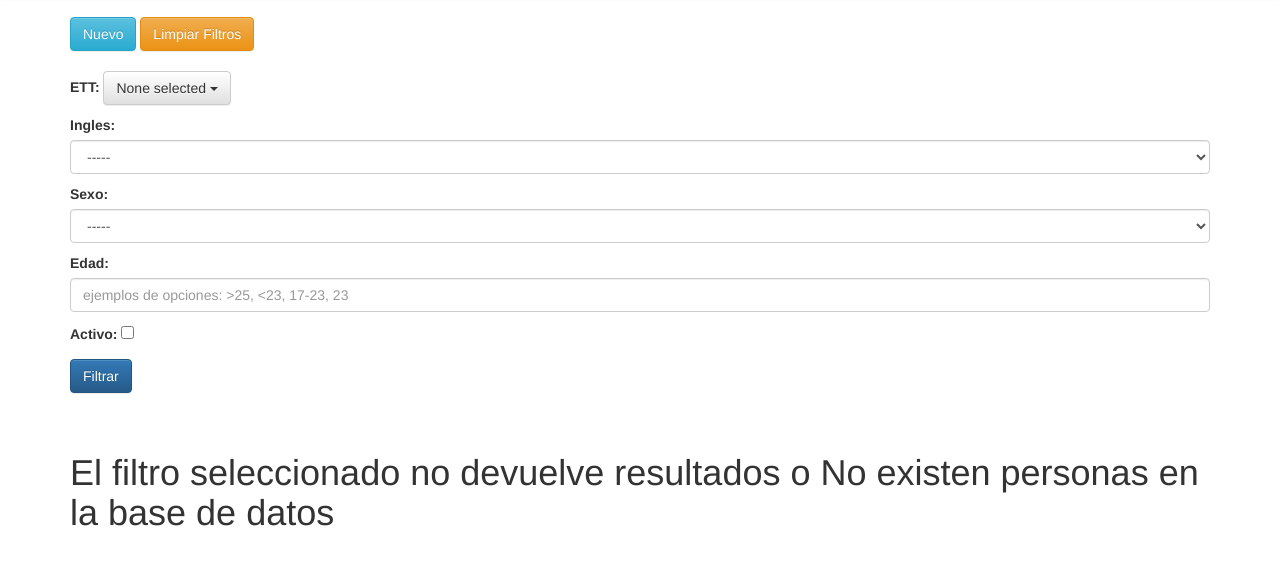
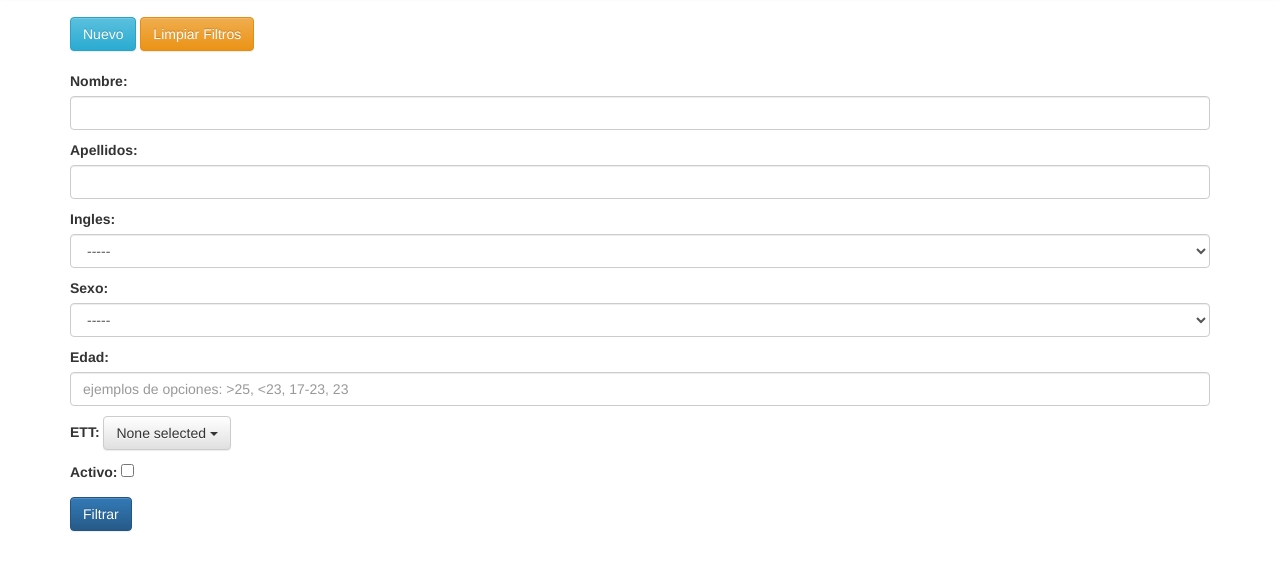
Before and after one commit to biocar2001/python-django-temporales-website, a Django app: page /personas/ in a window 1280 px wide. Shown: the part 55-626 px from the top of the page. Run offline with Django 3.2, Linux system fonts and the light colour scheme; the visitor is signed in with stand-in values (Sample User, id 1); data that the repository does not hold is empty; some libraries are stand-ins or nearby versions.

Commit message:
A lot changes

```diff
--- a/temporales/personas/forms.py
+++ b/temporales/personas/forms.py
@@ -24,11 +24,14 @@
         ('2', 'Mujer'),
     )
     #FILTROS
-    empresa = forms.ModelMultipleChoiceField(label="ETT",queryset=Empresa.objects.all().order_by('nombre'),widget=forms.SelectMultiple(attrs={'class':'form-control'}),required=False)
+    nombre= forms.CharField(widget=forms.widgets.TextInput(attrs={'class':'form-control'}), required=False)
+    apellidos= forms.CharField(widget=forms.widgets.TextInput(attrs={'class':'form-control'}), required=False)
     ingles= forms.CharField(widget=forms.Select(choices=MY_CHOICES, attrs={'class':'form-control'}), required= False)
     sexo= forms.CharField(widget=forms.Select(choices=SEXO_CHOICES, attrs={'class':'form-control'}), required= False)
     edad= forms.CharField(widget=forms.widgets.TextInput(attrs={'class':'form-control','placeholder':'ejemplos de opciones: >25, <23, 17-23, 23'}), required=False)
+    empresa = forms.ModelMultipleChoiceField(label="ETT",queryset=Empresa.objects.all().order_by('nombre'),widget=forms.SelectMultiple(attrs={'class':'form-control'}),required=False)
     activo= forms.BooleanField(required=False,initial=False, label='Activo')
+
 
 class PersonasForm(ModelForm):
 
@@ -46,6 +49,7 @@
     #Campos
     nombre= forms.CharField(widget=forms.widgets.TextInput(attrs={'class':'form-control'}), required=True)
     apellidos= forms.CharField(widget=forms.widgets.TextInput(attrs={'class':'form-control'}), required=True)
+    telefono= forms.CharField(widget=forms.widgets.TextInput(attrs={'class':'form-control'}), required=True)
     empresa= forms.ModelChoiceField(queryset=Empresa.objects.all().order_by('nombre'), widget=forms.Select(attrs={'class':'form-control'}),required=False)
     english_level= forms.CharField(widget=forms.Select(choices=MY_CHOICES, attrs={'class':'form-control'}), required= True,label='Nivel de Ingles')
     sexo= forms.CharField(widget=forms.Select(choices=SEXO_CHOICES, attrs={'class':'form-control'}), required= True,label='Sexo')
@@ -55,4 +59,4 @@
     id = forms.CharField(widget=forms.HiddenInput(), required=False)
     class Meta:
 	    model = Persona
-	    fields = ('nombre', 'apellidos', 'empresa', 'english_level', 'sexo','is_active', 'date_born', 'observaciones', 'id')
+	    fields = ('nombre', 'apellidos', 'telefono', 'empresa', 'english_level', 'sexo','is_active', 'date_born', 'observaciones', 'id')
--- a/temporales/personas/models.py
+++ b/temporales/personas/models.py
@@ -32,7 +32,8 @@
 
 class Persona(models.Model):
     nombre = models.CharField('nombre', max_length=250,default='no name')
-    apellidos = models.CharField('apellidos', max_length=500)
+    apellidos = models.CharField('apellidos', max_length=500,default='no surname')
+    telefono = models.CharField('telefono', max_length=20,default='no phone')
     sexo = models.IntegerField('sexo')
     observaciones = models.TextField('observaciones', blank=True)
     is_active = models.BooleanField('usuario asignado', default=False)
--- a/temporales/personas/urls.py
+++ b/temporales/personas/urls.py
@@ -8,4 +8,5 @@
     url(r'^personas/$', views.indexPersonas, name='personas'),
     url(r'^newPersona/$', views.new_persona, name='newPersona'),
     url(r'^detailPersona/(?P<idpersona>\d+)/$', views.detailPersona, name='detailPersona'),
+    url(r'^deletePersona/(?P<idpersona>\d+)/$', views.deletePersona, name='deletePersona'),
 ]
--- a/temporales/personas/views.py
+++ b/temporales/personas/views.py
@@ -18,7 +18,7 @@
 from django.db import transaction
 from datetime import date, datetime, timedelta
 from django.core.exceptions import ObjectDoesNotExist
-
+import pickle
 
 @login_required(login_url="login/")
 def home(request):
@@ -29,75 +29,32 @@
     meta=request.META
     ruta=meta['SCRIPT_NAME']
     formFilterAux= FiltrosPersonasForm()
-    if request.method == 'POST':
-        form = FiltrosPersonasForm(data=request.POST)
-
-        if form.is_valid():
-            empresa = request.POST.getlist('empresa')
-            empresas = map(int, empresa)
-            queryFinal = Q()
-            if len(empresas)>0:
-                empresasObjetos = Empresa.objects.filter(Q(id__in=empresas))
-                queryParcial = Q(empresa__in=empresasObjetos)
-                queryFinal = queryFinal & (queryParcial)
-            ingles = request.POST.get('ingles', '')
-            if ingles != "":
-                queryParcial = Q(english_level=ingles)
-                queryFinal = queryFinal & (queryParcial)
-            sexo = request.POST.get('sexo', '')
-            if sexo != "":
-                queryParcial = Q(sexo=sexo)
-                queryFinal = queryFinal & (queryParcial)
-
-            edad = request.POST.get('edad', '')
-            edad = edad.strip()
-            if edad != "":
-                simbolo= edad[:1]
-                if simbolo == '>':
-                    edad=int(edad[1:])
-                    max_date = getDateEdad(edad)
-                    queryParcial = Q(date_born__lte=max_date)
-                    queryFinal = queryFinal & (queryParcial)
-                elif simbolo == '<':
-                    edad=int(edad[1:])
-                    max_date = getDateEdad(edad)
-                    queryParcial = Q(date_born__gte=max_date)
-                    queryFinal = queryFinal & (queryParcial)
-                elif "-"  in edad:
-                    # rangos
-                    rangos = edad.split('-')
-                    max_dateInit = getDateEdad(int(rangos[0]))
-                    max_dateEnd = getDateEdad(int(rangos[1]))
-                    init1=datetime(max_dateInit.year,1,1)
-                    init2=datetime(max_dateEnd.year,1,1)
-                    queryParcial = Q(date_born__range=(init2,init1))
-                    queryFinal = queryFinal & (queryParcial)
-
-                else:
-                    # edad exacta
-                    edad=int(edad)
-                    max_date = getDateEdad(edad)
-                    queryParcial = Q(date_born__year=max_date.year)
-                    queryFinal = queryFinal & (queryParcial)
-
-            activo = request.POST.get('activo', '')
-            if activo == '':
-                activo= False
-            else:
-                activo= True
-            queryParcial = Q(is_active=activo)
-            queryFinal = queryFinal & (queryParcial)
-
-            personas = Persona.objects.filter(queryFinal).order_by('nombre')
-            formFilter = form
-
-    else:
-        personas = Persona.objects.order_by('nombre')
-        formFilter = formFilterAux
-    paginator = Paginator(personas, 10)
     page = request.GET.get('page')
     if page is None:
         page=1
+        try:
+            del request.session['qFiltro']
+            del request.session['setPersonasFilterd']
+        except KeyError:
+            pass
+        #request.session.pop('setPersonasFilterd')
+    if request.method == 'POST':
+        form = FiltrosPersonasForm(data=request.POST)
+        personas = buildQueryFilter(form,request)
+        formFilter = form
+        request.session['qFiltro'] = request.POST
+        request.session['setPersonasFilterd'] = pickle.dumps(personas.query)
+    else:
+        if 'qFiltro' in request.session:
+            rPost = request.session['qFiltro']
+            formFilter = FiltrosPersonasForm(data=rPost)
+            personas = Persona.objects.order_by('nombre')
+            personas.query = pickle.loads(request.session['setPersonasFilterd'])
+        else:
+            personas = Persona.objects.order_by('nombre')
+            formFilter = formFilterAux
+    paginator = Paginator(personas, 10)
+
     try:
         contacts = paginator.page(page)
     except PageNotAnInteger:
@@ -108,6 +65,73 @@
         contacts = paginator.page(paginator.num_pages)
     return render(request, 'indexPersonas.html', {'personas':contacts,'formFilter':formFilter,})
 
+def buildQueryFilter(form,request):
+    if form.is_valid():
+        queryFinal = Q()
+        nombre = request.POST.get('nombre', '')
+        if nombre != "":
+            queryParcial = Q(nombre__icontains=nombre)
+            queryFinal = queryFinal & (queryParcial)
+        apellidos = request.POST.get('apellidos', '')
+        if apellidos != "":
+            queryParcial = Q(apellidos__icontains=apellidos)
+            queryFinal = queryFinal & (queryParcial)
+        empresa = request.POST.getlist('empresa')
+        empresas = map(int, empresa)
+
+        if len(empresas)>0:
+            empresasObjetos = Empresa.objects.filter(Q(id__in=empresas))
+            queryParcial = Q(empresa__in=empresasObjetos)
+            queryFinal = queryFinal & (queryParcial)
+        ingles = request.POST.get('ingles', '')
+        if ingles != "":
+            queryParcial = Q(english_level=ingles)
+            queryFinal = queryFinal & (queryParcial)
+        sexo = request.POST.get('sexo', '')
+        if sexo != "":
+            queryParcial = Q(sexo=sexo)
+            queryFinal = queryFinal & (queryParcial)
+
+        edad = request.POST.get('edad', '')
+        edad = edad.strip()
+        if edad != "":
+            simbolo= edad[:1]
+            if simbolo == '>':
+                edad=int(edad[1:])
+                max_date = getDateEdad(edad)
+                queryParcial = Q(date_born__lte=max_date)
+                queryFinal = queryFinal & (queryParcial)
+            elif simbolo == '<':
+                edad=int(edad[1:])
+                max_date = getDateEdad(edad)
+                queryParcial = Q(date_born__gte=max_date)
+                queryFinal = queryFinal & (queryParcial)
+            elif "-"  in edad:
+                # rangos
+                rangos = edad.split('-')
+                max_dateInit = getDateEdad(int(rangos[0]))
+                max_dateEnd = getDateEdad(int(rangos[1]))
+                init1=datetime(max_dateInit.year,1,1)
+                init2=datetime(max_dateEnd.year,1,1)
+                queryParcial = Q(date_born__range=(init2,init1))
+                queryFinal = queryFinal & (queryParcial)
+
+            else:
+                # edad exacta
+                edad=int(edad)
+                max_date = getDateEdad(edad)
+                queryParcial = Q(date_born__year=max_date.year)
+                queryFinal = queryFinal & (queryParcial)
+
+        activo = request.POST.get('activo', '')
+        if activo == '':
+            activo= False
+        else:
+            activo= True
+        queryParcial = Q(is_active=activo)
+        queryFinal = queryFinal & (queryParcial)
+        personas = Persona.objects.filter(queryFinal).order_by('nombre')
+    return personas
 
 def getDateEdad(edad):
     max_date = date.today()
@@ -123,47 +147,58 @@
     meta = request.META
     ruta = meta['SCRIPT_NAME']
     if request.method == 'POST':
+        try:
+            del request.session['qFiltro']
+            del request.session['setPersonasFilterd']
+        except KeyError:
+            pass
         form = PersonasForm(data=request.POST)
         if form.is_valid():
-            #try:
-            nombre = request.POST.get('nombre', '')
-            apellidos = request.POST.get('apellidos', '')
-            observaciones = request.POST.get('observaciones', '')
-            is_active = request.POST.get('is_active', '')
-            idPersona = request.POST.get('id', '')
-            if is_active == '':
-                is_active= False
-            else:
-                is_active= True
-            date_born = request.POST.get('date_born', '')
-            english_level = request.POST.get('english_level', '')
-            sexo = request.POST.get('sexo', '')
-            empresa = request.POST.get('empresa', '')
-            if empresa == "":
-                newEmpresa = Empresa.objects.get(nombre="temporales")
-            else:
-                newEmpresa = Empresa.objects.get(id=empresa)
-            if idPersona !="":
-                try:
-                    newPersona = Persona.objects.get(pk = idPersona)
-                    newPersona.nombre = nombre
-                    newPersona.apellidos = apellidos
-                    newPersona.observaciones = observaciones
-                    newPersona.is_active = is_active
-                    newPersona.date_born = date_born
-                    newPersona.english_level = english_level
-                    newPersona.empresa = newEmpresa
-                    newPersona.sexo = sexo
-                    newPersona.save()
+            try:
+                nombre = request.POST.get('nombre', '')
+                apellidos = request.POST.get('apellidos', '')
+                telefono = request.POST.get('telefono', '')
+                observaciones = request.POST.get('observaciones', '')
+                is_active = request.POST.get('is_active', '')
+                idPersona = request.POST.get('id', '')
+                if is_active == '':
+                    is_active= False
+                else:
+                    is_active= True
+                date_born = request.POST.get('date_born', '')
+                english_level = request.POST.get('english_level', '')
+                sexo = request.POST.get('sexo', '')
+                empresa = request.POST.get('empresa', '')
+                if empresa == "":
+                    newEmpresa = Empresa.objects.get(nombre="temporales")
+                else:
+                    newEmpresa = Empresa.objects.get(id=empresa)
+                if idPersona !="":
+                    try:
+                        newPersona = Persona.objects.get(pk = idPersona)
+                        newPersona.nombre = nombre
+                        newPersona.apellidos = apellidos
+                        newPersona.telefono = telefono
+                        newPersona.observaciones = observaciones
+                        newPersona.is_active = is_active
+                        newPersona.date_born = date_born
+                        newPersona.english_level = english_level
+                        newPersona.empresa = newEmpresa
+                        newPersona.sexo = sexo
+                        newPersona.save()
 
-                except:
-                    print "Error in get for saving persona"
-            else:
-                newPersona = Persona(nombre = nombre, apellidos = apellidos, observaciones = observaciones, is_active = is_active, date_born = date_born, english_level = english_level, empresa =newEmpresa, sexo = sexo)
-                newPersona.save()
+                    except:
+                        print "Error in get for saving persona"
+                else:
+                    try:
+                        newPersona = Persona(nombre = nombre, apellidos = apellidos, telefono = telefono, observaciones = observaciones, is_active = is_active, date_born = date_born, english_level = english_level, empresa =newEmpresa, sexo = sexo)
+                        newPersona.save()
+                    except:
+                        print "Error in saving new persona"
 
-            #except:
-            #    print "Error in save persona"
+            except Exception as e:
+                print "Error in save persona"
+                print e
             formFilter= FiltrosPersonasForm()
             personas = Persona.objects.order_by('nombre')
             paginator = Paginator(personas, 10)
@@ -177,6 +212,8 @@
                 # If page is out of range (e.g. 9999), deliver last page of results.
                 contacts = paginator.page(paginator.num_pages)
             return render(request, 'indexPersonas.html', {'personas':contacts,'formFilter':formFilter,})
+        else:
+            return render(request, 'newPersona.html', {'form':form,})
     else:
         form = PersonasForm()
     return render(request, 'newPersona.html', {'form':form,})
@@ -192,3 +229,15 @@
 		return HttpResponseRedirect(ruta+"/personas/")
     form = PersonasForm(instance=persona)
     return render(request, 'newPersona.html', {'form':form,})
+
+@login_required
+def deletePersona(request, idpersona):
+    meta = request.META
+    ruta = meta['SCRIPT_NAME']
+    try:
+        persona = Persona.objects.get(pk = idpersona)
+        persona.delete()
+    except:
+		messages.error(request, 'la persona '+ idpersona + ' no existe' )
+		return HttpResponseRedirect(ruta+"/personas/")
+    return HttpResponseRedirect(ruta+"/personas/")
--- a/temporales/static/css/main.css
+++ b/temporales/static/css/main.css
@@ -3,3 +3,17 @@
 /* ==========================================================================
    Author's custom styles
    ========================================================================== */
+div#content {
+    display: none;
+}
+
+div#loading {
+    top: 200 px;
+    margin: 0 auto;
+    position: absolute;
+    z-index: 1000;
+    width: 800px;
+    height: 300px;
+    background: url('https://biocar2001.pythonanywhere.com/static/img/ajax-loader.gif') no-repeat;
+    cursor: wait;
+}
--- a/temporales/templates/base.html
+++ b/temporales/templates/base.html
@@ -14,6 +14,7 @@
                 <link href="{% static 'css/bootstrap-datepicker3.min.css' %}" rel="stylesheet">
                 <link href="{% static 'css/bootstrap-datepicker3.standalone.min.css' %}" rel="stylesheet">
                 <link href="{% static 'css/bootstrap-theme.min.css' %}" rel="stylesheet">
+                <link href="{% static 'css/main.css' %}" rel="stylesheet">
                 <!-- Core Scripts - Include with every page -->
                 <script src = "{% static 'js/vendor/jquery-1.11.2.min.js' %}"></script>
                 <script src = "{% static 'js/vendor/bootstrap.min.js' %}"></script>
--- a/temporales/templates/indexPersonas.html
+++ b/temporales/templates/indexPersonas.html
@@ -6,6 +6,7 @@
     <a href="/newPersona/" class="save btn btn-info" role="button" aria-disabled="true">Nuevo</a>
     <a href="/personas/" class="save btn btn-warning" role="button" aria-disabled="true">Limpiar Filtros</a>
 </div><br>
+
 <div class="container">
 
 	<div class="body">
@@ -42,10 +43,12 @@
     	<tr>
     	 <th>Nombre</th>
     	  <th>Apellidos</th>
+    	  <th>Telefono</th>
     	  <th>Nivel Ingles</th>
     	  <th>Edad</th>
     	  <th>Sexo</th>
     	  <th>ETT</th>
+    	  <th></th>
     	  <th></th>
     	</tr>
 	</thead>
@@ -54,11 +57,13 @@
 		<tr>
 		  <td>{{persona.nombre}}</td>
 		  <td>{{persona.apellidos}}</td>
+		  <td>{{persona.telefono}}</td>
 		  <td>{{persona.ingles}}</td>
 		  <td>{{persona.age}}</td>
 		  <td>{{persona.des_sex}}</td>
 		  <td>{{persona.empresa}}</td>
 		  <td><a href="/detailPersona/{{persona.id}}" class="save btn btn-primary" role="button" aria-disabled="true">Detalle</a></td>
+		  <td><a href="/deletePersona/{{persona.id}}" class="save btn btn-danger" role="button" aria-disabled="true">Eliminar</a></td>
 		</tr>
 	{% endfor %}
 	</tbody>
```
Also changed, not shown: temporales/templates/newPersona.html (+15 -1 lines), temporales/personas/migrations/0016_auto_20161221_0919.py (added), temporales/static/img/ajax-loader.gif (added), 6 other files.
